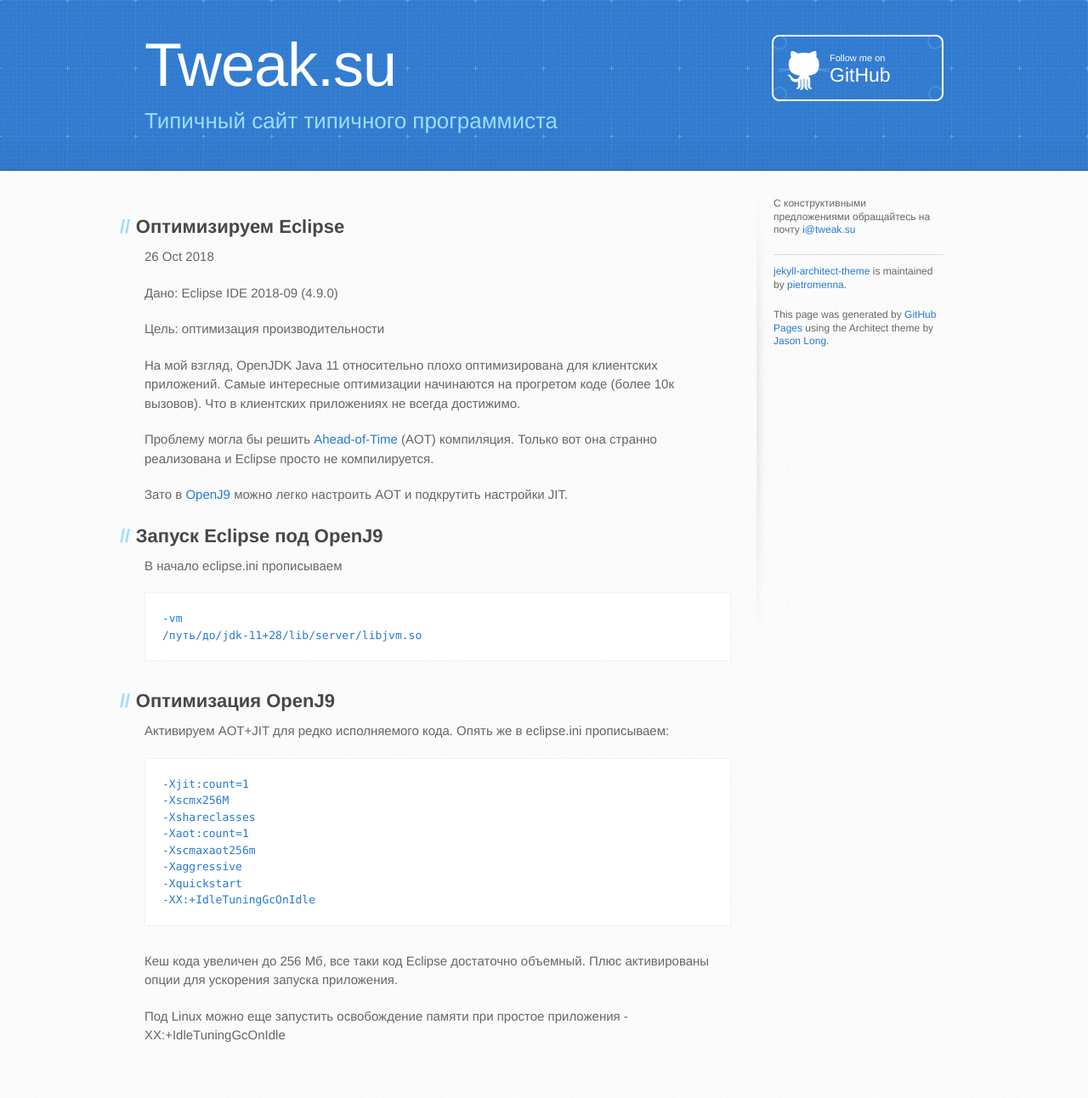
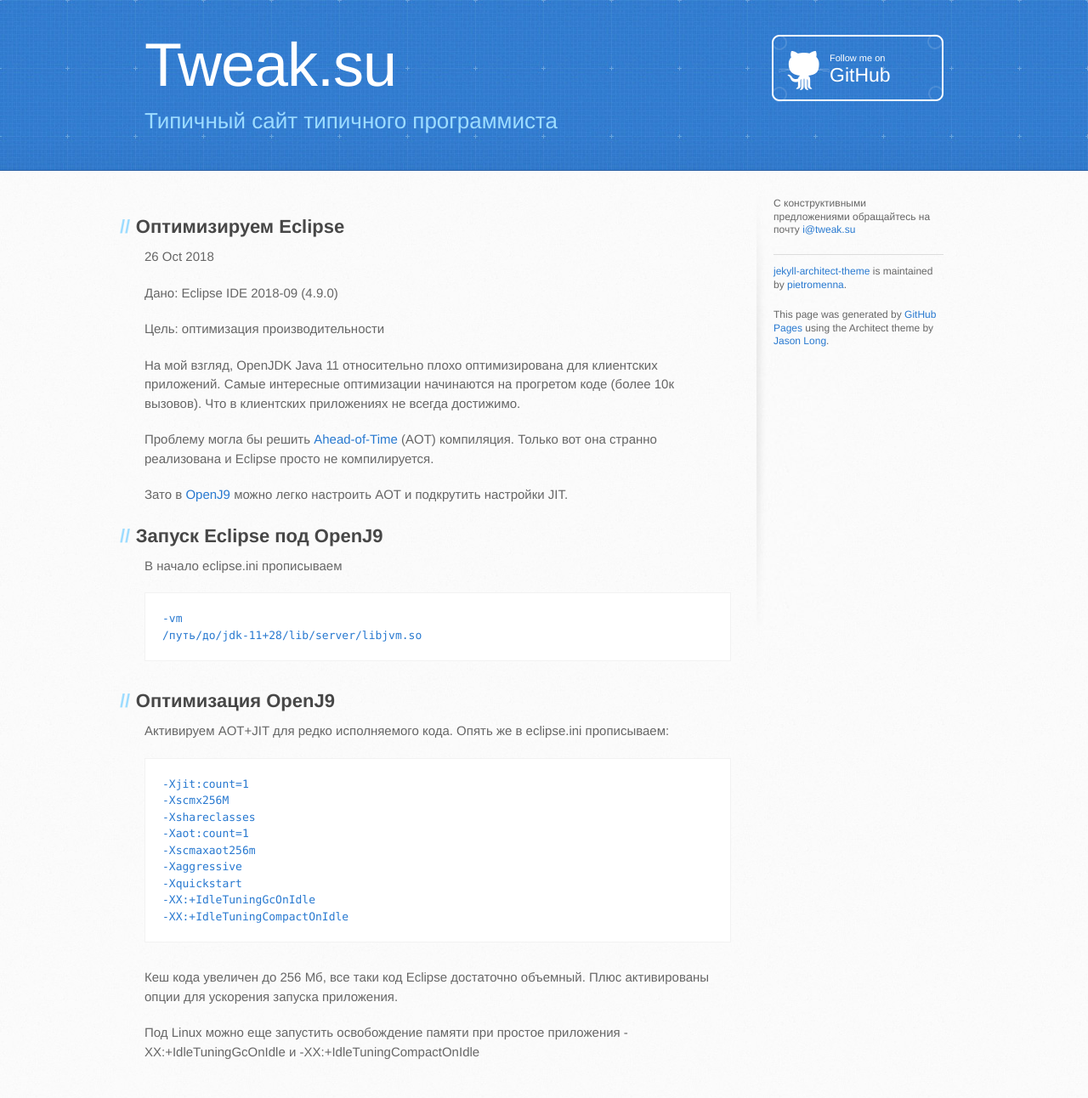
Before and after one commit to volodin-aa/volodin-aa.github.io, a Jekyll site: the page built from _posts/2018-10-26-openJ9.md, in a window 1280 px wide. Shown: the whole page at 85% size. Built offline with Jekyll 4.4.1, drawn with Linux system fonts in a browser that asks for light colours.

Commit message:
-XX:+IdleTuningCompactOnIdle

````diff
--- a/_posts/2018-10-26-openJ9.md
+++ b/_posts/2018-10-26-openJ9.md
@@ -43,10 +43,11 @@
 -Xaggressive
 -Xquickstart
 -XX:+IdleTuningGcOnIdle
+-XX:+IdleTuningCompactOnIdle
 ```
 
 Кеш кода увеличен до 256 Мб, все таки код Eclipse достаточно объемный.
 Плюс активированы опции для ускорения запуска приложения.
 
 Под Linux можно еще запустить освобождение памяти при простое приложения
--XX:+IdleTuningGcOnIdle
+-XX:+IdleTuningGcOnIdle и -XX:+IdleTuningCompactOnIdle
````
